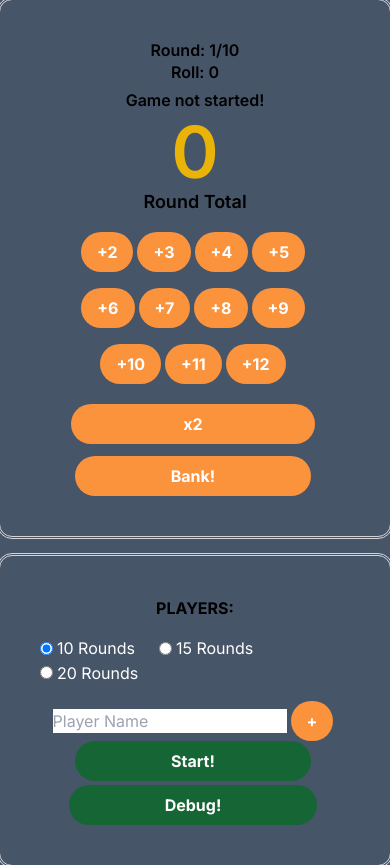
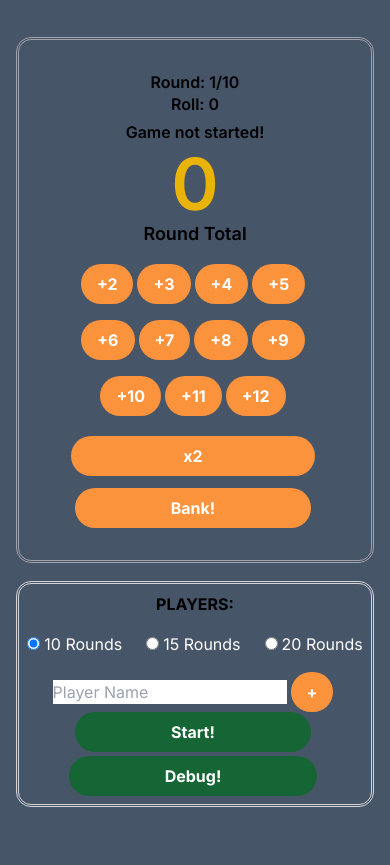
Before and after one commit to JHoang6900/bank_game, a Next.js app: page / in a window 390 px wide. After the commit the page ends 844 px from the top, so only its background shows below. Built offline with nearby package versions, Linux system fonts and the light colour scheme.

Commit message:
style changes for mobile

```diff
--- a/app/gameplay/page.jsx
+++ b/app/gameplay/page.jsx
@@ -21,7 +21,7 @@ export default function GameplayPage(props) {
   } = props;
 
   return (
-    <div className="flex flex-col items-center justify-center w-full p-10 rounded-xl outline-double outline-zinc-300">
+    <div className="flex flex-col items-center justify-center w-full p-8 mb-6 rounded-xl outline-double outline-zinc-400">
       <p className="font-semibold leading-tight">Round: {currentRound}/{maxRounds}</p>
 
       <p className="pb-1 font-semibold">Roll: {roll}</p>
--- a/app/players/page.jsx
+++ b/app/players/page.jsx
@@ -21,7 +21,7 @@ export default function PlayersPage(props) {
 
 
   return (
-    <div className="flex flex-col items-center justify-center w-full p-10 mt-5 rounded-xl outline-double outline-zinc-300">
+    <div className="flex flex-col items-center justify-center w-full p-2 rounded-xl outline-double outline-zinc-300">
       <h1 className="font-bold">PLAYERS: </h1>
 
       <ul>
```
